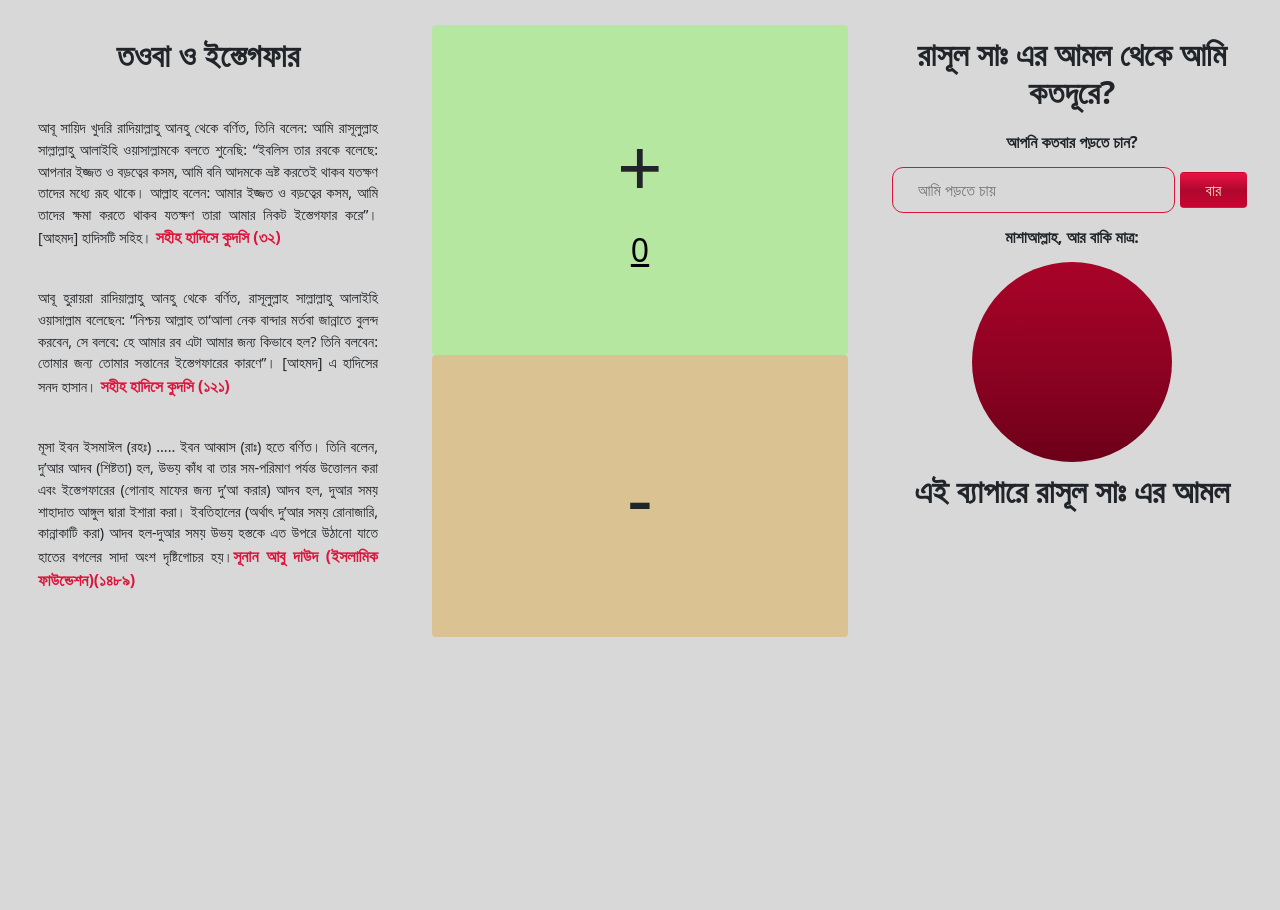
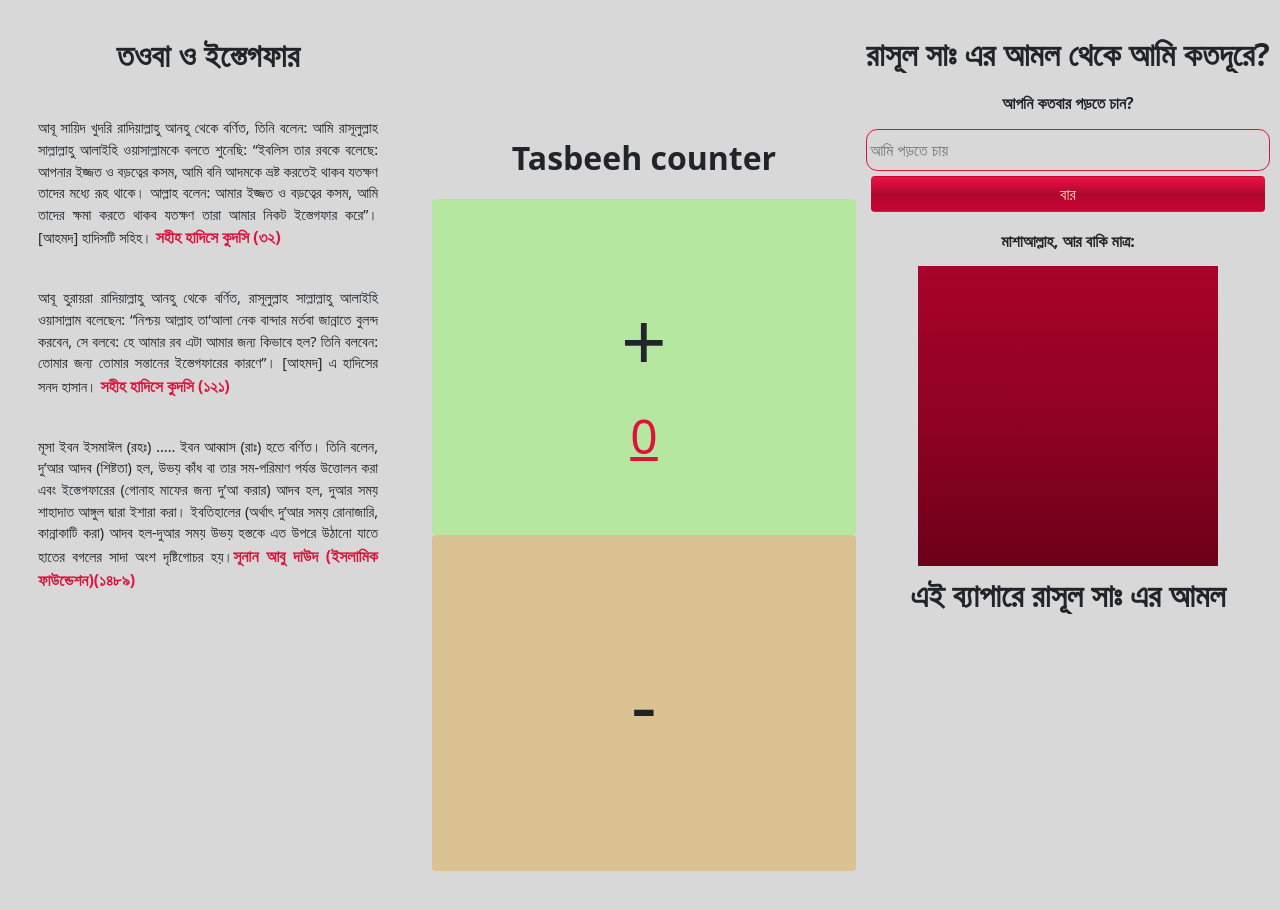
Before and after one commit to parvezaman/js-tasbeeh, a plain HTML site: page index.html in a window 1280 px wide. Drawn offline with nearby package versions, Linux system fonts and the light colour scheme.

Commit message:
counter reshaped

```diff
--- a/index.html
+++ b/index.html
@@ -15,7 +15,7 @@
     <main>
         <div class="row g-3 all-container">
             <!--far left segment -->
-            <div class="col-lg-4 hadith-parent" >
+            <div class="col-md-4 hadith-parent" >
                 <div id="hadith-child">
                     <h1 class="section-title">তওবা ও ইস্তেগফার</h1>
 
@@ -37,21 +37,22 @@
 
 
             <!-- middle and main segment -->
-            <div class="col-lg-4">
-                <div class="d-flex justify-content-center align-items-center flex flex-column">
+            <div class="col-md-8 d-flex">
+                <div id="tasbeeh" class="d-flex justify-content-center align-items-center flex-column">
+                     <h1 class="section-title">Tasbeeh counter</h1>
+
                     <button id="plus-button" type="button" class="btn up-button button-sizing"><span class="button-text-up">+</span> <span id="display-count">0</span></button>
                     <button id="minus-button" type="button" class="btn down-button button-sizing"><span class="button-text-down">-</span></button>
                 </div>
 
-            </div>
 
                 <!-- far right segment -->
-            <div class="col-lg-4">
+                <div class="right-segment">
                     <div class="how-far">
                         <div class="count-left">
                             <h1 class="section-title">রাসূল সাঃ এর আমল থেকে আমি কতদূরে? </h1>
                             <h4 class="section-sub-heading"> আপনি কতবার পড়তে চান? </h4>
-                        <div class="i-want-to-read">
+                            <div class="i-want-to-read d-sm-flex flex-column">
                                 <input id="wanna-read-input" class="my-input" type="text" placeholder="আমি পড়তে চায়">
                                 <button id="wanna-read-button" class="my-button btn">বার</button>
                             </div>
@@ -71,6 +72,7 @@
                     </div>
                 </div>
             </div>
+        </div>
     </main>
 
 
--- a/index.js
+++ b/index.js
@@ -20,7 +20,7 @@ plusButton.addEventListener('click', () =>{
     counter += 1;
     displayCount.innerText = counter;
     console.log(iWantedToRead);
-    countLeft.innerText = iWantedToRead-counter;
+    countLeft.innerText = `${iWantedToRead}/${iWantedToRead-counter}`;
     if(counter == iWantedToRead){
         countLeft.innerText = `done`;
         plusButton.setAttribute('disabled', true);
@@ -31,7 +31,7 @@ minusButton.addEventListener('click', () =>{
     if(counter>= 1){
         counter -= 1;
         displayCount.innerText = counter;
-        countLeft.innerText = iWantedToRead-counter;
+        countLeft.innerText = `${iWantedToRead}/${iWantedToRead-counter}`;
         if(counter < iWantedToRead){
             plusButton.removeAttribute('disabled', true);
         }
--- a/style.css
+++ b/style.css
@@ -10,8 +10,8 @@
 }
 *{
     background-color: var(--background-color);
-    /* overflow-x: hidden; */
-    /* overflow-y: hidden; */
+    overflow-x: hidden;
+    overflow-y: visible;
 }
 
 .all-container{
@@ -26,6 +26,7 @@
     text-align: center;
     font-size: 2rem;
     font-weight: 900;
+    overflow: hidden;
 }
 
 .section-sub-heading{
@@ -33,6 +34,7 @@
     margin: 15px 0px;
     font-size: 1rem;
     font-weight: 700;
+    overflow: hidden;
 }
 .body-text{
     font-size: .9rem;
@@ -49,8 +51,8 @@
     background: -webkit-linear-gradient(top,  rgb(236, 17, 69) 0%,rgb(175, 8, 47) 51%,rgb(202, 3, 50) 100%); /*Chrome10-25,Safari5.1-6*/
 }
 .my-input{
-    padding: 5px 25px;
-    border-radius: 11px;
+    padding: .5rem .2rem;
+    border-radius: .7rem;
     border: 1px solid crimson;
 }
 
@@ -76,6 +78,22 @@
     padding : 11px;
 }
 
+/* hadith content style */
+
+.hadith-contents{
+    text-align: justify;
+    margin: 5px;
+    padding: 11px;
+    /* border: 3px solid; */
+    height: 100vh;
+    overflow-x: hidden;
+    overflow-y: scroll;
+}
+.reference{
+    color: crimson;
+    font-size: 1rem;
+    font-weight: 600;
+}
 
 
 
@@ -86,10 +104,16 @@
 
 
 /* middle segment css */    /* middle segment css */    /* middle segment css */
-
+#tasbeeh{
+    width: 50%;
+    height: 120vh;
+    margin: 0;
+    /* position: ; */
+}
 .up-button{
     color: var(--up-button-color);
     background-color: var(--up-button-color) !important;
+    overflow: hidden;
 
 }
 .button-sizing{
@@ -101,6 +125,7 @@
 .down-button{
     color: var(--down-button);
     background-color: var(--down-button) !important;
+    overflow: hidden;
 
 }
 .button-text-up{
@@ -116,27 +141,10 @@
 
 #display-count{
     display: block;
-    font-size: 2rem;
+    font-size: 3rem;
     text-decoration: underline;
     background-color: var(--up-button-color);
-    color:black;
-}
-
-/* hadith content style */
-
-
-.hadith-contents{
-    text-align: justify;
-    margin: 5px;
-    padding: 11px;
-    /* border: 3px solid; */
-    height: 100vh;
-    overflow: scroll;
-}
-.reference{
     color: crimson;
-    font-size: 1rem;
-    font-weight: 600;
 }
 
 
@@ -148,7 +156,13 @@
 
 
 
+
+
 /* right side segment */    /* right side segment */    /* right side segment */
+.right-segment{
+    width: 50%;
+}
+
 .count-left{
     margin: 10px;
 }
@@ -156,10 +170,10 @@
 #show-left{
     font-size: 5rem;
     color: cornsilk;
-    height: 200px;
-    width: 200px;
+    height: 300px;
+    width: 300px;
     /* border: 1px solid red; */
-    border-radius: 50%;
+    /* border-radius: 50%; */
     display: table;
     margin: 0 auto;
     display: flex;
```
Lines whose indentation alone changed are shown as unchanged.
